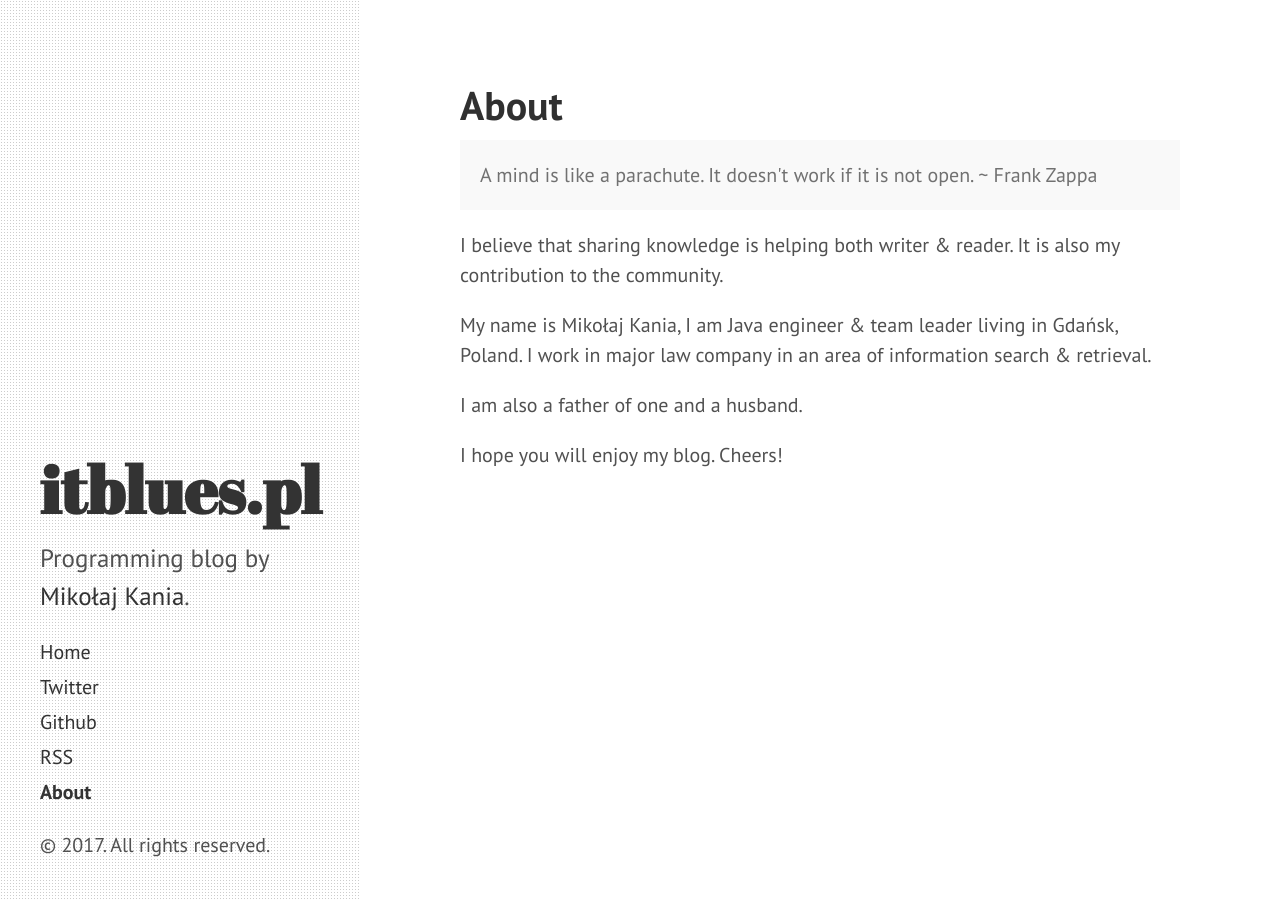
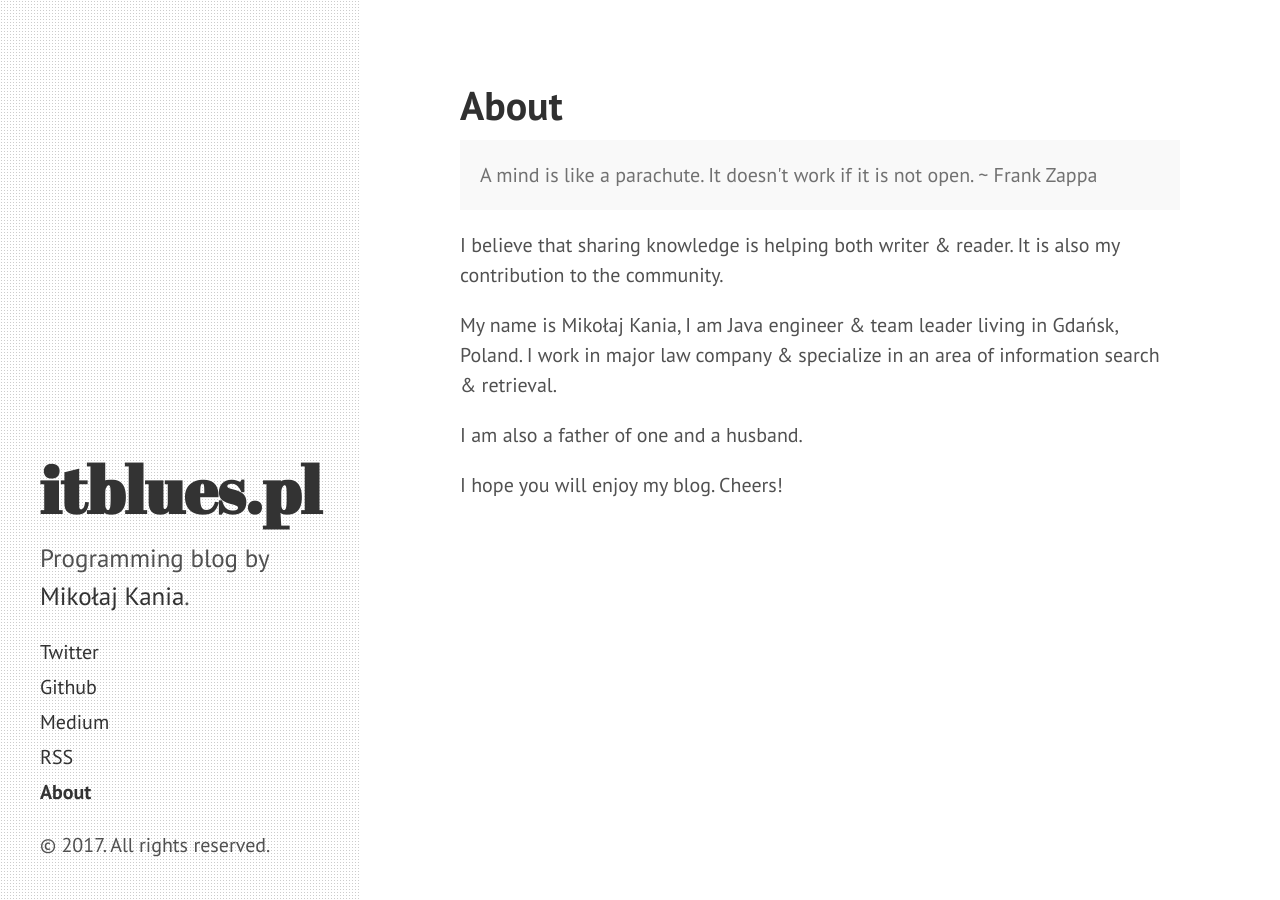
Before and after one commit to mikolajkania/mikolajkania.github.io, a Jekyll site: the page built from about.md, in a window 1280 px wide. Built offline with Jekyll 4.4.1, drawn with Linux system fonts in a browser that asks for light colours.

Commit message:
Medium added &

```diff
--- a/_config.yml
+++ b/_config.yml
@@ -1,6 +1,6 @@
 # Dependencies
 markdown:         kramdown
-highlighter:      rouge
+highlighter:      true
 
 # Permalinks
 permalink:        pretty
@@ -9,8 +9,9 @@ permalink:        pretty
 title:            itblues.pl
 tagline:          'Programming blog by Mikołaj Kania'
 description:      'Programming blog by <a href="https://pl.linkedin.com/in/mikolajkania" target="_blank">Mikołaj Kania</a>.'
-linkedin:		      https://pl.linkedin.com/in/mikolajkania
-twitter:		      https://twitter.com/MikolajKania
+linkedin:		  https://pl.linkedin.com/in/mikolajkania
+twitter:		  https://twitter.com/MikolajKania
+medium:           https://medium.com/@mikolajkania
 url:              itblues.pl
 rss:              http://itblues.pl/atom.xml
 
--- a/_includes/post-footer.html
+++ b/_includes/post-footer.html
@@ -1,4 +1,4 @@
-<a href="http://itblues.pl/" class="post-footer-link">Home</a> <a href="{{ site.linkedin }}" target="_blank" class="post-footer-link">Linkedin</a> <a href="{{ site.twitter }}" target="_blank" class="post-footer-link">Twitter</a> <a href="{{ site.github.repo }}" target="_blank" class="post-footer-link">Github</a> <a href="{{ site.github.repo }}" target="_blank" class="post-footer-link">Github</a> <a href="{{ site.rss }}" target="_blank" class="post-footer-link">RSS</a>
+<a href="http://itblues.pl/" class="post-footer-link">Home</a> <a href="{{ site.linkedin }}" target="_blank" class="post-footer-link">Linkedin</a> <a href="{{ site.twitter }}" target="_blank" class="post-footer-link">Twitter</a> <a href="{{ site.github.repo }}" target="_blank" class="post-footer-link">Github</a> <a href="{{ site.medium }}" target="_blank" class="post-footer-link">Medium</a> <a href="{{ site.rss }}" target="_blank" class="post-footer-link">RSS</a>
 {% assign pages_list = site.pages %}
 {% for node in pages_list %}
 	{% if node.title != null %}
--- a/_includes/sidebar.html
+++ b/_includes/sidebar.html
@@ -10,11 +10,11 @@
     </div>
 
     <nav class="sidebar-nav">
-      	  <a class="sidebar-nav-item" href="http://itblues.pl/">Home</a>
-
 	  <a class="sidebar-nav-item" href="{{ site.twitter }}" target="_blank">Twitter</a>
 
 	  <a class="sidebar-nav-item" href="{{ site.github.repo }}" target="_blank">Github</a>
+
+      <a class="sidebar-nav-item" href="{{ site.medium}}" target="_blank">Medium</a>
 
 	  <a class="sidebar-nav-item" href="{{ site.rss }}" target="_blank">RSS</a>
 
--- a/about.md
+++ b/about.md
@@ -9,7 +9,7 @@ title: About
 
 I believe that sharing knowledge is helping both writer & reader. It is also my contribution to the  community.
 
-My name is Mikołaj Kania, I am Java engineer & team leader living in Gdańsk, Poland. I work in major law company in an area of information search & retrieval.
+My name is Mikołaj Kania, I am Java engineer & team leader living in Gdańsk, Poland. I work in major law company & specialize in an area of information search & retrieval.
 
 I am also a father of one and a husband.
 
```
